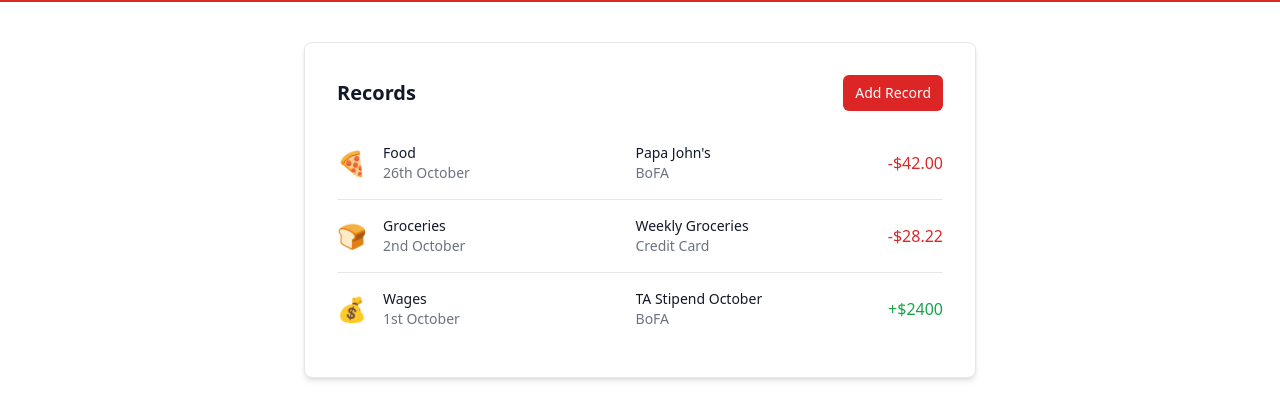
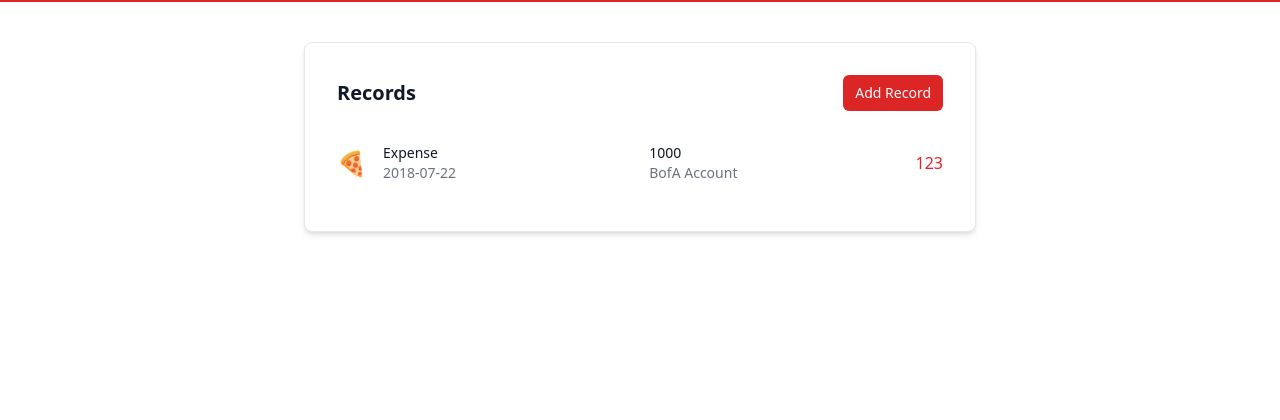
Before and after one commit to save-thinking/group-1-save-thinking, a website: page src/static/html/records.html in a window 1280 px wide. Shown: the part 94-514 px from the top of the page. Drawn offline with Linux system fonts and the light colour scheme.

Commit message:
demo for dynamic HTML

```diff
--- a/src/js/view/dashboard.js
+++ b/src/js/view/dashboard.js
@@ -10,6 +10,9 @@ const addRecordModal = document.querySelector('#add-record-modal')
 const recordModalCancelBtn = document.querySelector('#record-modal-cancel-btn')
 const recordModalAddBtn = document.querySelector('#record-modal-add-btn')
 const recordModalForm = document.querySelector('#add-record-form')
+
+
+
 
 /* Utilities */
 const toggleAddAccountModalVisibility = () => {
@@ -37,6 +40,7 @@ accountModalAddButton.onclick = (e) => {
   for (const pair of formData.entries()) {
     formJson[pair[0]] = pair[1]
   }
+  console.log(formJson)
   alert(JSON.stringify(formJson))
   toggleAddAccountModalVisibility()
 }
@@ -50,7 +54,9 @@ recordModalAddBtn.onclick = (e) => {
   for (const pair of formData.entries()) {
     formJson[pair[0]] = pair[1]
   }
+  console.log(formJson)
   alert(JSON.stringify(formJson))
+
   toggleAddRecordModalVisibility()
 }
 
--- a/src/js/view/records.js
+++ b/src/js/view/records.js
@@ -7,6 +7,19 @@ const recordModalForm = document.querySelector('#add-record-form')
 const toggleAddRecordModalVisibility = () => {
   addRecordModal.classList.toggle('hidden')
 }
+
+const recordsPlaceholder = document.querySelector('#record-list');
+
+const testRecordData = [{
+  "record_type": "Expense",
+  "record_source_account": "BofA Account",
+  "record_destination_account": "BofA Account",
+  "record_amount": "123",
+  "currency": "USD",
+  "record_note": "1000",
+  "record_created_time": "2018-07-22",
+  "record_tag": "1"
+}]
 
 addRecordButton.onclick = (e) => {
   toggleAddRecordModalVisibility()
@@ -32,3 +45,36 @@ document.onkeyup = (e) => {
     toggleAddRecordModalVisibility()
   }
 }
+
+function createListWithInnerHTML(records) {
+  const rows = records.map(record => {
+    return `<li class="py-3 sm:py-4">
+    <div class="flex items-center space-x-4">
+      <div class="flex">
+        <div class="text-2xl rounded-full">🍕</div>
+      </div>
+      <div class="flex-1 min-w-0">
+        <p class="text-sm font-medium text-gray-900 truncate">${record.record_type}</p>
+        <p class="text-sm text-gray-500 truncate">${record.record_created_time}</p>
+      </div>
+      <div class="flex-1 min-w-0">
+        <p class="text-sm font-medium text-gray-900 truncate">
+          ${record.record_note}
+        </p>
+        <p class="text-sm text-gray-500 truncate">${record.record_source_account}</p>
+      </div>
+      <div class="inline-flex items-center text-base text-red-600">
+      ${record.record_amount}
+      </div>
+    </div>
+  </li>`;
+  });
+  const html = `<ul>${rows.join()}</ul>`;
+  console.log(html)
+  recordsPlaceholder.innerHTML = html;
+}
+
+document.addEventListener("DOMContentLoaded", function() {
+
+  createListWithInnerHTML(testRecordData)
+});
--- a/src/static/html/records.html
+++ b/src/static/html/records.html
@@ -46,9 +46,10 @@
           Add Record
         </div>
       </div>
+
       <div class="flow-root">
-        <ul role="list" class="divide-y divide-gray-200">
-          <li class="py-3 sm:py-4">
+        <ul id="record-list" role="list" class="divide-y divide-gray-200">
+          <!-- <li class="py-3 sm:py-4">
             <div class="flex items-center space-x-4">
               <div class="flex">
                 <div class="text-2xl rounded-full">🍕</div>
@@ -110,7 +111,7 @@
                 +$2400
               </div>
             </div>
-          </li>
+          </li> -->
         </ul>
       </div>
     </div>
```
